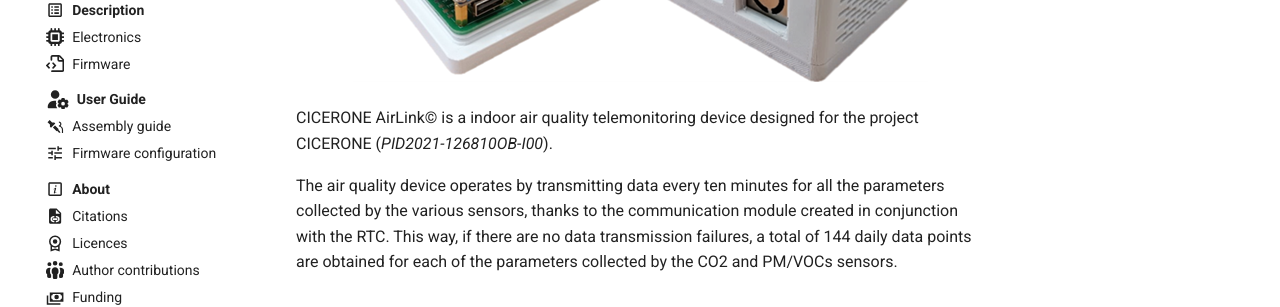
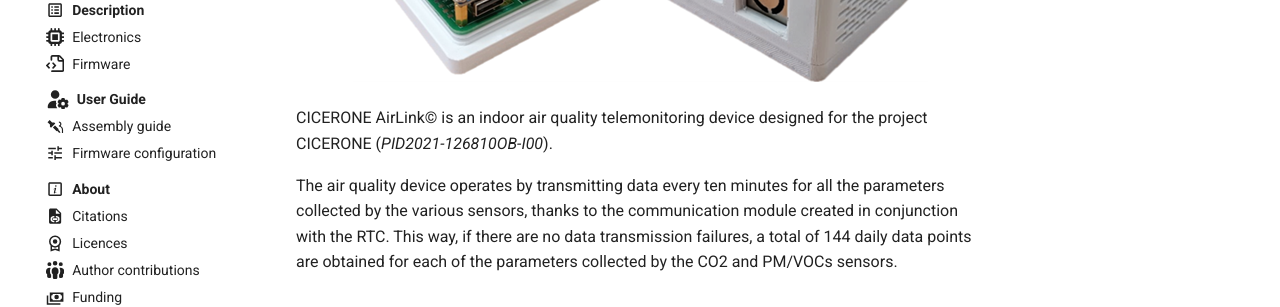
Before and after one commit to atari-researchlab/cicerone-airlink, an MkDocs documentation site: the page built from docs/index.md, in a window 1280 px wide and 900 px high, scrolled down 406 px. Shown: the part 152-459 px from the top of the window. Built offline with MkDocs 1.6.1 and Material for MkDocs 9.7.7, drawn with Linux system fonts in a browser that asks for light colours; comment, search, counter and statistics services are not loaded.

```diff
--- a/docs/_overrides/partials/nav.html
+++ b/docs/_overrides/partials/nav.html
@@ -74,6 +74,6 @@
 
   <p align="center">
   Grant <strong><em>PID2021-126810OB-I00</em></strong> funded by:<br />
-  <img width="100%" title="Funded by Ministerio de Ciencia, Innovación y Universidades, European Union and Agencia Estatal de Investigacion" src="/img/micin-uefeder-aei-sidebar.png" /><br />
+  <img width="100%" title="Funded by Ministerio de Ciencia, Innovación y Universidades, European Union and Agencia Estatal de Investigacion" src="../img/micin-uefeder-aei-sidebar.png" /><br />
 </p>
 </nav>
--- a/docs/index.md
+++ b/docs/index.md
@@ -25,7 +25,7 @@ icon: material/home
 <p align="center"><img title="CICERONE Logo" src="img/cicerone-logo.png" /></p>
 <p align="center"><img title="CICERONE AirLink" src="img/airlink-final-device.png" /> </p>
 
-CICERONE AirLink© is a indoor air quality telemonitoring device designed for the project CICERONE (*PID2021-126810OB-I00*).
+CICERONE AirLink© is an indoor air quality telemonitoring device designed for the project CICERONE (*PID2021-126810OB-I00*).
 
 The air quality device operates by transmitting data every ten minutes for all the parameters collected by the various sensors, thanks to the communication module created in conjunction with the RTC. This way, if there are no data transmission failures, a total of 144 daily data points are obtained for each of the parameters collected by the CO2 and PM/VOCs sensors.
 
--- a/mkdocs.yml
+++ b/mkdocs.yml
@@ -62,9 +62,12 @@ markdown_extensions:
   - pymdownx.details
   - pymdownx.snippets:
       base_path: !relative $docs_dir
-  - pymdownx.superfences
   - pymdownx.blocks.caption
-  - pymdownx.superfences
+  - pymdownx.superfences:
+      custom_fences:
+        - name: mermaid
+          class: mermaid
+          format: !!python/name:pymdownx.superfences.fence_code_format
   - pymdownx.tabbed:
       alternate_style: true
   - pymdownx.emoji:
```
Also changed, not shown: docs/about/licences.md (+1 -1 lines), docs/description/firmware.md (+63 -0 lines).
